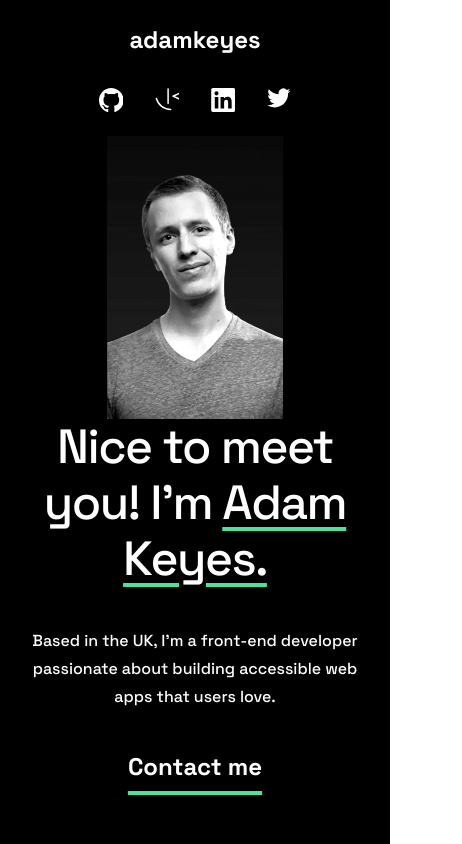
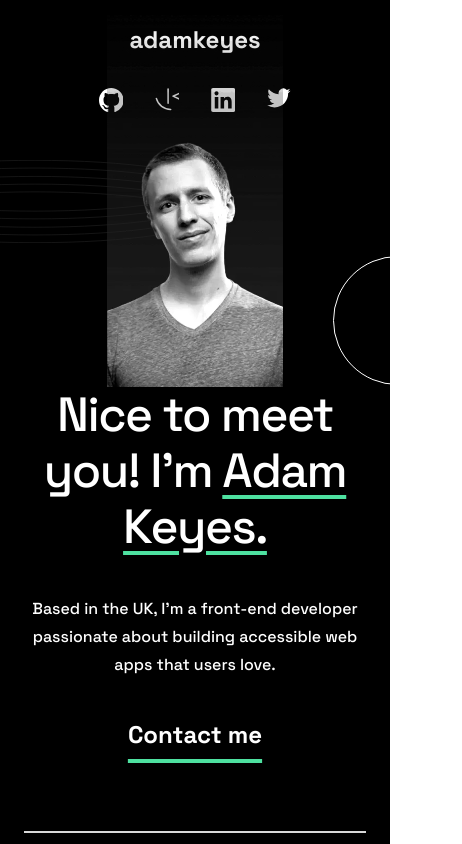
Before and after one commit to TuanManhCao/fm-developer-portfoilo, a React (Vite) app: page / in a window 390 px wide. Shown: the top 844 px of the page, 462 px wide, since content can reach past the window. Built offline with nearby package versions, Linux system fonts and the light colour scheme.

Commit message:
Add rings and circles

```diff
--- a/src/ContactSection.tsx
+++ b/src/ContactSection.tsx
@@ -1,8 +1,8 @@
 import React from "react";
-
+import ringImage from "./assets/images/pattern-rings.svg";
 export default function ContactSection() {
   return (
-    <div className="bg-tc-dark-grey">
+    <div className="relative bg-tc-dark-grey">
       <div className="flex flex-col gap-4">
         <h2 className="mt-16 text-center text-4xl">Contact</h2>
         <p className="mb-8 text-center text-base">
@@ -10,7 +10,8 @@ export default function ContactSection() {
           fill in the form, and I’ll get back to you as soon as possible.
         </p>
       </div>
-      <div>
+      <img src={ringImage} alt="" className="absolute bottom-1 -left-48 z-0 opacity-25" />
+      <div className="relative z-10">
         <form action="">
           <div className="flex flex-col items-end gap-8">
             <input
--- a/src/HeroSection.tsx
+++ b/src/HeroSection.tsx
@@ -5,14 +5,20 @@ import profileImageMd from "./assets/images/image-profile-tablet.webp";
 
 import profileImageSm from "./assets/images/image-profile-mobile.webp";
 
+import ringImage from './assets/images/pattern-rings.svg'
+import circleImage from "./assets/images/pattern-circle.svg";
+
+// "src/assets/images/pattern-circle.svg";
 export default function HeroSection() {
   return (
-    <div className="pb-20">
-      <div>
+    <div className="relative pb-20">
+      <img src={ringImage} alt="" className="absolute top-40 -left-40 z-10 opacity-50" />
+      <img src={circleImage} alt="" className="absolute top-64 -right-24 z-20" />
+      <div className="relative z-20 ">
         <img
           src={profileImageSm}
           alt="Adam keyes profile image black and white"
-          className="mx-auto block w-44 sm:hidden -mt-32 object-bottom object-cover "
+          className="mx-auto -mt-40 block w-44 object-cover object-bottom sm:hidden "
         />
         <img
           src={profileImageMd}
```
